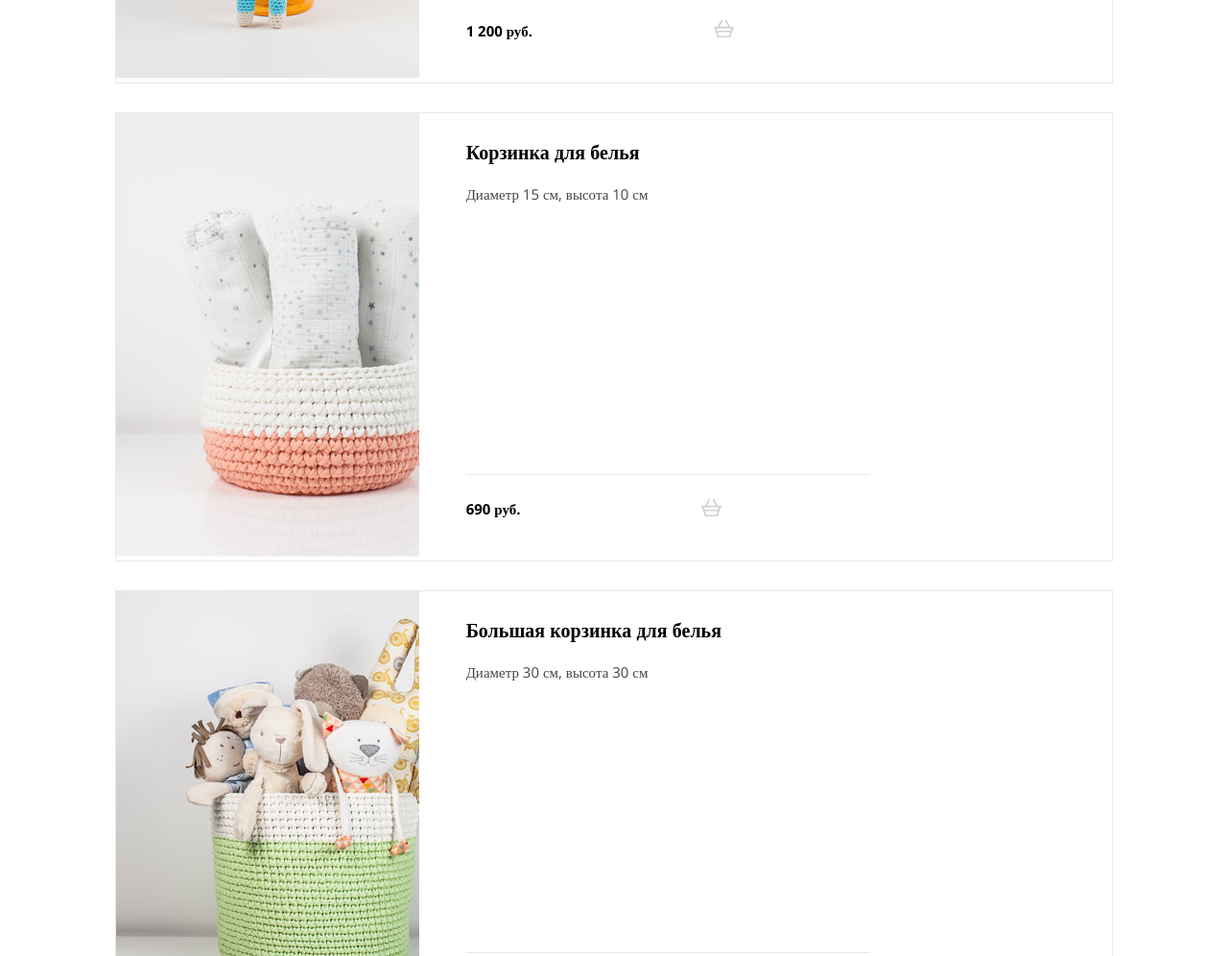
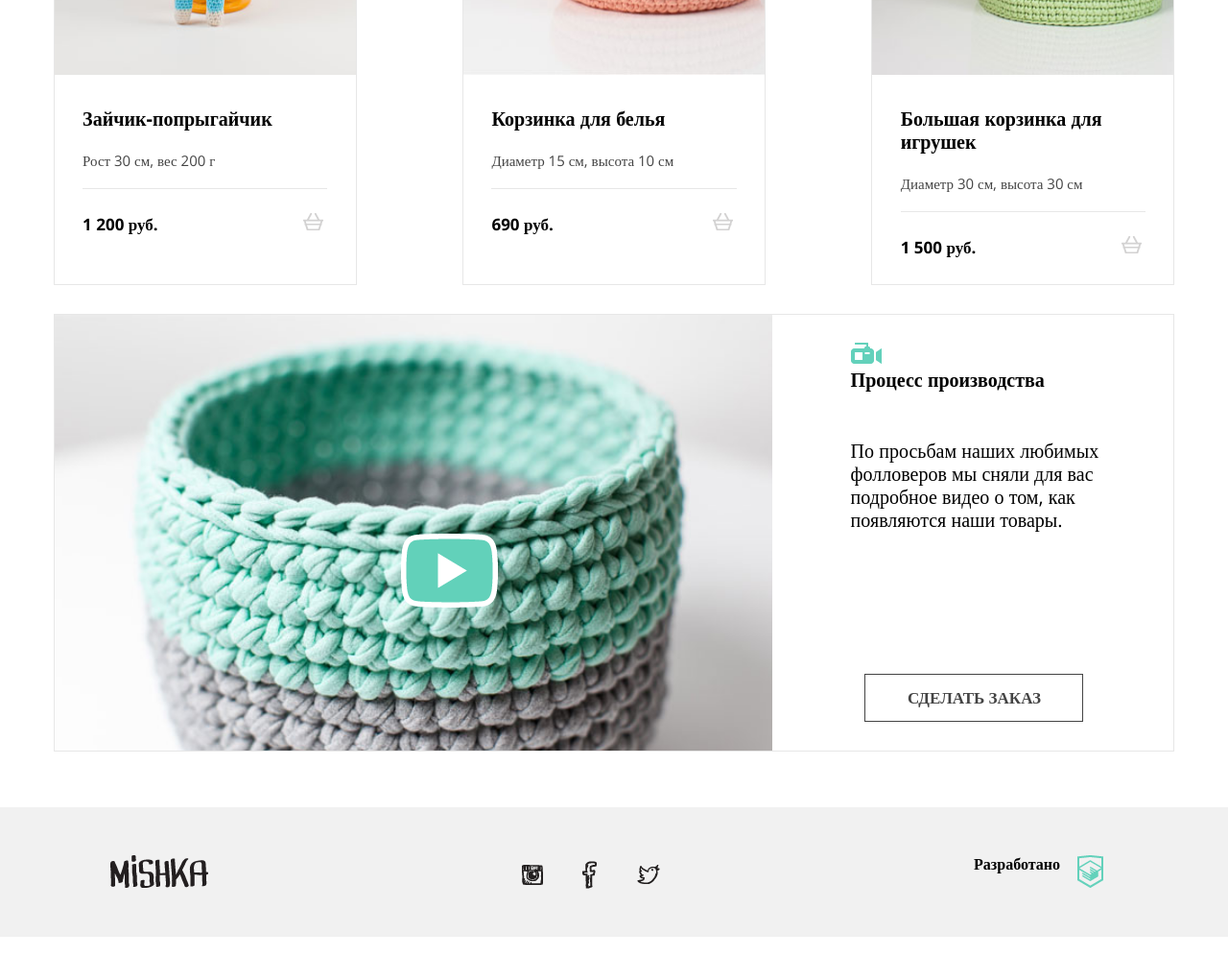
Before and after one commit to A-Slastikhina/Gulp-for-Mishka, a website: page src/catalog.html in a window 1280 px wide. Shown: the part 717-1713 px from the top of the page at 96% size. Drawn offline with nearby package versions, Linux system fonts and the light colour scheme; files that its build step writes are made by us from their sources.

Commit message:
Исправила модальное, сделала стили для десктопного каталога, расположение эл-тов в карточках

```diff
--- a/src/catalog.html
+++ b/src/catalog.html
@@ -78,6 +78,7 @@
         <section class="catalog">
             <div class="catalog__wrapper">
             <ul class="catalog__products-list">
+
                 <li class="product-item">
                     <a class="product-item__link" href="">
                         <picture>
@@ -88,13 +89,16 @@
 
                     </a>
                     <div class="product-item__text-part">
+                        <div class="product-item__info">
                         <a class="product-item__link" href="">
                             <p class="product-item__name">Зайчик-попрыгайчик</p></a>
-
                             <p class="product-item__char">Рост 30 см, вес 200 г</p>
+                        </div>
+                            <div class="product-item__purchase">
                                 <p class="product-item__price">1 200 руб.</p>
                                 <button class="product-item__buy" type="button" aria-label="добавить в корзину"></button>
                             </div>
+                   <!-- </div> из-за этого дива у меня сломалось выравнивание????? !-->
 
                 </li>
 
@@ -107,10 +111,16 @@
                         </picture>
                     </a>
                     <div class="product-item__text-part">
-                        <a class="product-item__link" href=""><p class="product-item__name">Корзинка для белья</p></a>
+                        <div class="product-item__info">
+                        <a class="product-item__link" href="">
+                            <p class="product-item__name">Корзинка для белья</p></a>
                             <p class="product-item__char">Диаметр 15 см, высота 10 см</p>
+                        </div>
+
+                        <div class="product-item__purchase">
                         <p class="product-item__price">690 руб.</p>
                         <button class="product-item__buy" type="button" aria-label="добавить в корзину"></button>
+                        </div>
                     </div>
                 </li>
 
@@ -123,11 +133,16 @@
                         </picture>
                     </a>
                     <div class="product-item__text-part">
-                        <a class="product-item__link" href=""><p class="product-item__name">Большая корзинка для белья</p></a>
+                        <div class="product-item__info">
+                        <a class="product-item__link" href="">
+                            <p class="product-item__name">Большая корзинка для игрушек</p></a>
                             <p class="product-item__char">Диаметр 30 см, высота 30 см</p>
+                        </div>
 
+                        <div class="product-item__purchase">
                         <p class="product-item__price">1 500 руб.</p>
                         <button class="product-item__buy" type="button" aria-label="добавить в корзину"></button>
+                    </div>
                     </div>
                 </li>
             </ul>
--- a/src/styles/_catalog.scss
+++ b/src/styles/_catalog.scss
@@ -72,8 +72,13 @@ $mobile-fsize:17px;
 .product-item {
     width: 81.25%; /*примерно 30% для десктопа*/
     margin-top: 30px;
+   list-style-type: none;
+    border: 1px solid $border-color;
+}
 
-    border: 1px solid $border-color;
+.product-item__text-part {
+display: flex;
+flex-direction: column;
 }
 .product-item__link {
     text-decoration: none;
@@ -84,6 +89,7 @@ $mobile-fsize:17px;
 .product-item__photo {
     max-width: 100%;
 }
+
 .product-item__name {
     font-weight: $main-weight;
     font-size: $mobile-fsize;
@@ -102,14 +108,27 @@ $mobile-fsize:17px;
     margin-right: 9.37%;
     padding-bottom: 17px;
     width: 81.25%;
-    border-bottom: 1px solid $border-color;
+
+}
+.product-item__info {
+    display: flex;
+    flex-direction: column;
+    justify-content: flex-start;
+
+}
+.product-item__purchase {
+    display: flex;
+    justify-content: space-between;
+    align-items: center;
+    margin-left: 9.37%;
+    margin-right: 9.37%;
+    border-top: 1px solid $border-color;
 }
 .product-item__price {
     font-weight: $main-weight;
     font-size: 15px;
     color:$main-color;
     font-family: $main-font;
-    padding-left: 9.37%;
     padding-right: 9.37%;
     margin-top: 29px;
     margin-bottom: 29px;
@@ -125,7 +144,6 @@ $mobile-fsize:17px;
     border: none;
     background-color:#ffffff;
     vertical-align: middle;
-    margin-left: 31%;
     cursor: pointer;
 }
 .product-item__buy {
@@ -237,7 +255,8 @@ margin-bottom: 28px;
 }
 
 @media ( min-width: 321px ) {
-    .intro{
+
+    .intro__wrapper{
         position: relative;
         &::after {
             position: absolute;
@@ -260,6 +279,9 @@ margin-bottom: 28px;
     .product-item__text-part {
         width: 50%;
         box-sizing: border-box;
+        display: flex;
+        flex-direction: column;
+        justify-content: space-between;
     }
     .product-item__name {
         margin-top: 29px;
@@ -270,34 +292,27 @@ margin-bottom: 28px;
         padding-right: 0;
     }
     .product-item__char {
-        padding-bottom: 54%;
         font-size: 15px;
         line-height: 24px;
     }
     .product-item__price {
         margin-top: 27px;
         padding-right: 0;
-    }
-    .product-item__buy {
-        margin-left: 35.6%;
-
+        font-size: 17px;
     }
 
-
-.add-basket__bcg {
+.add-basket {
+  left: 9%;
+  width: 81.25%;
+  // margin-right: 13%;
+ //  margin-left: 13%;
 
 }
-.add-basket {
 
-   margin-right: 13%;
-   margin-left: 13%;
-
-}
-.add-basket__wrapper {
-}
 .add-basket__title {
 font-size: 30px;
 line-height: 57px;
+width: 81.25%;
 }
 
 .add-basket__hint {
@@ -313,8 +328,28 @@ line-height: 30px;
   height: 52px;
   max-width: 112px;
 }
-.add-basket__btn {
 
 }
 
+@media ( min-width: 769px ) {
+.catalog {
+    width: 100%;
 }
+.catalog__wrapper {
+    max-width: 91.3%;
+}
+
+.catalog__products-list {
+    justify-content: space-between;
+}
+.product-item {
+    flex-direction: column;
+    max-width: 316px;
+}
+.product-item__text-part {
+    width: auto;
+}
+.product-item__photo {
+    width: 100%;
+}
+}
--- a/src/styles/_production.scss
+++ b/src/styles/_production.scss
@@ -89,8 +89,8 @@ $mobile-fsize:17px;
 }
 
 .production__button {
-    padding-left: 23px;
-    padding-right: 23px;
+    padding-left: 14px;
+    padding-right: 14px;
     padding-top: 14px;
     padding-bottom: 14px;
     text-transform: uppercase;
@@ -108,8 +108,10 @@ $mobile-fsize:17px;
     flex-direction: column;
 }
 .production__title {
+    font-size: 20px;
     order: 2;
     &::before {
+        display: block;
         padding-top: 1px;
     }
 }
@@ -125,6 +127,7 @@ $mobile-fsize:17px;
     }
 }
 
+
 .production__description {
     order: 3;
 }
@@ -132,3 +135,35 @@ $mobile-fsize:17px;
     order: 4;
 }
 }
+@media ( min-width: 769px ){
+    .production__wrapper {
+        flex-direction: row;
+        max-width:91.3% ;
+        min-height: 456px;
+    }
+    .production__video {
+        height: auto;
+    }
+    .production__title {
+        display: block;
+        margin-left: 7%;
+        width: 45%;
+        &::after {
+            content: "По просьбам наших любимых фолловеров мы сняли для вас подробное видео о том, как появляются наши товары.";
+            display: block;
+            font-weight: 300;
+            margin-top: 50px;
+            max-width: 80%;
+        }
+    }
+    .production__description {
+        display: none;
+
+    }
+    .production__button {
+        position: absolute;
+        margin-left: 66%;
+        margin-top: 374px;
+        width: 228px;
+    }
+}
```
Also changed, not shown: dist/catalog.html, dist/css/main.min.css, 1 other file. Lines whose indentation alone changed are shown as unchanged.
